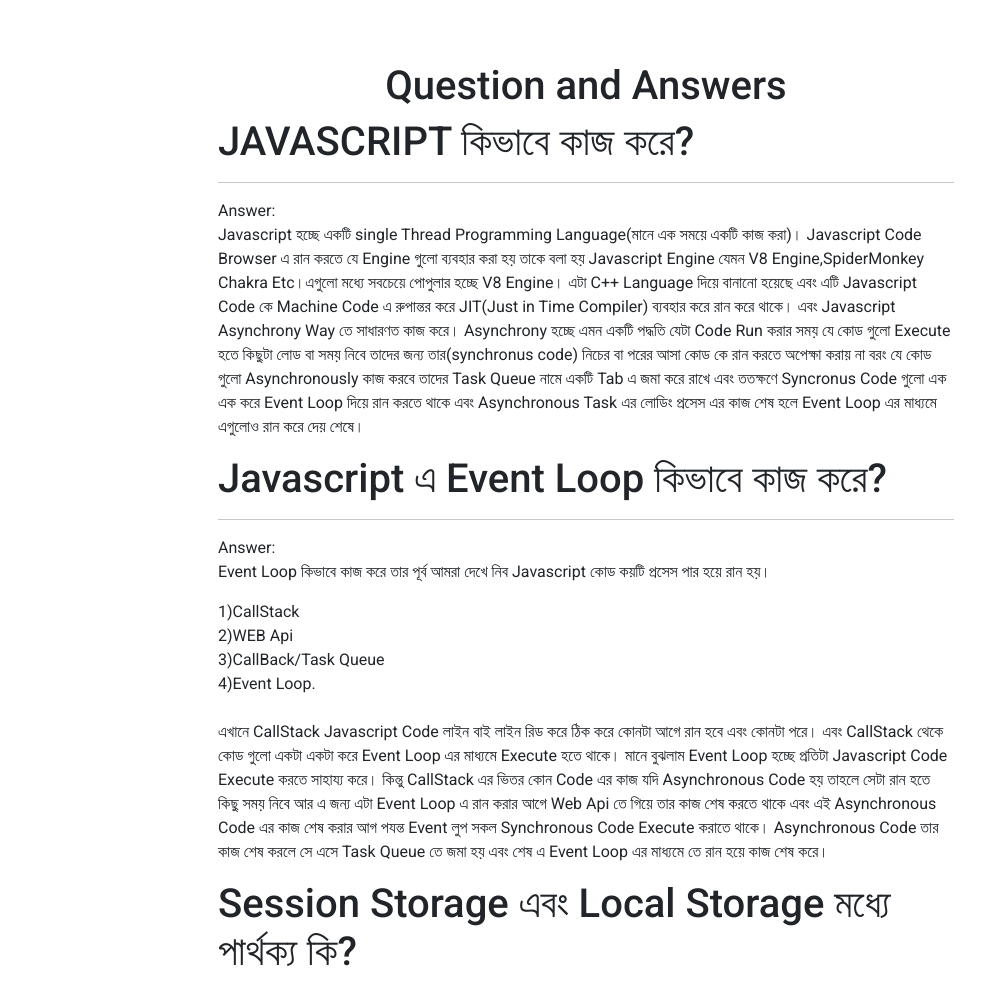
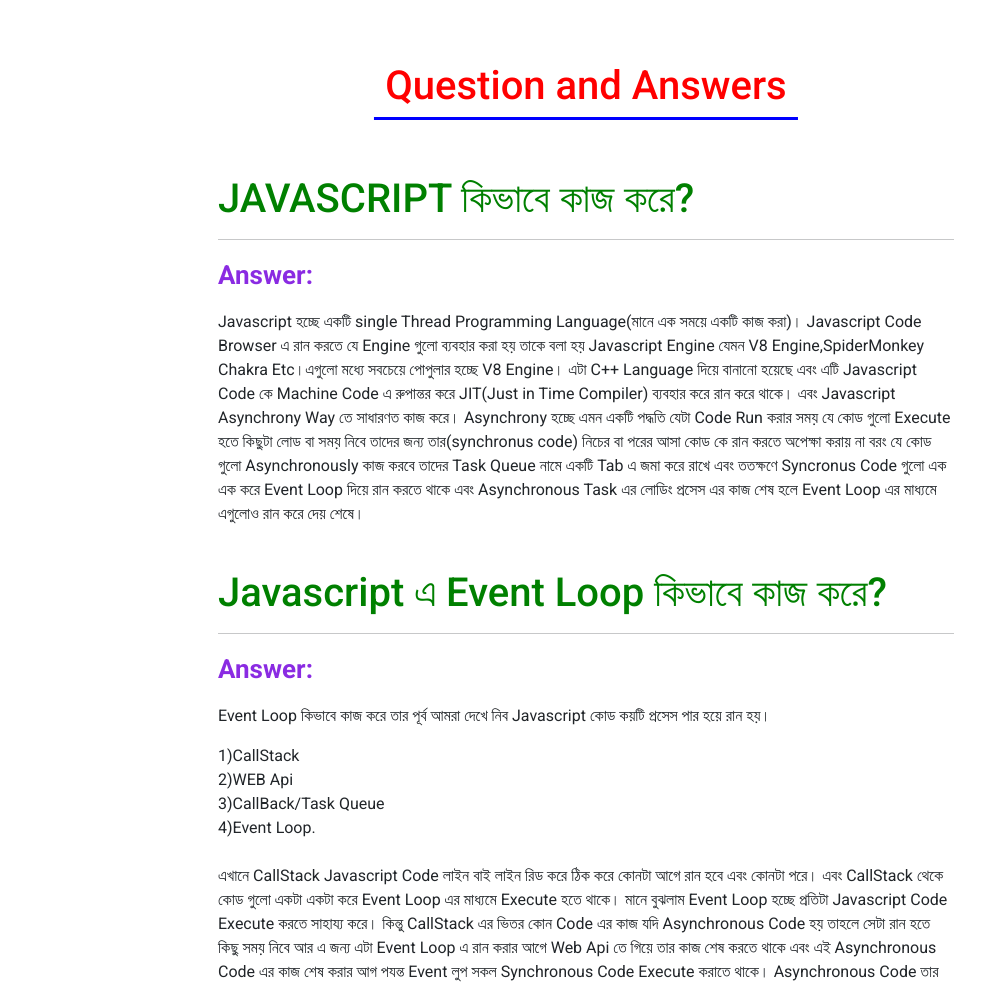
Before and after one commit to khan188993/Insta-shohor-debugging, a plain HTML site: page index.html in a window 1280 px wide. Shown: the part 1534-2516 px from the top of the page, without its empty margins (54-1035 px from the left). Drawn offline with nearby package versions, Linux system fonts and the light colour scheme.

Commit message:
question Answers style done

```diff
--- a/css/style.css
+++ b/css/style.css
@@ -262,3 +262,34 @@ ul{
   margin:0px!important;
   padding:0px!important;
 }
+
+
+.Q\&A {
+  color: red;
+  margin-bottom: 38px;
+  position: relative;
+}
+.Q\&A:before {
+  content: "";
+  width: 38%;
+  height: 3px;
+  background: blue;
+  position: absolute;
+  bottom: -10px;
+  left: 50%;
+  display: inline-block;
+  transform: translateX(-50%);
+}
+.question.question-1 h1 {
+  color: green;
+}
+.question.question-1 span {
+  font-size: 26px;
+  display: inline-block;
+  font-weight: 700;
+  margin-bottom: 15px;
+  color: blueviolet;
+}
+.question.question-1 {
+  margin-top: 27px;
+}
```
